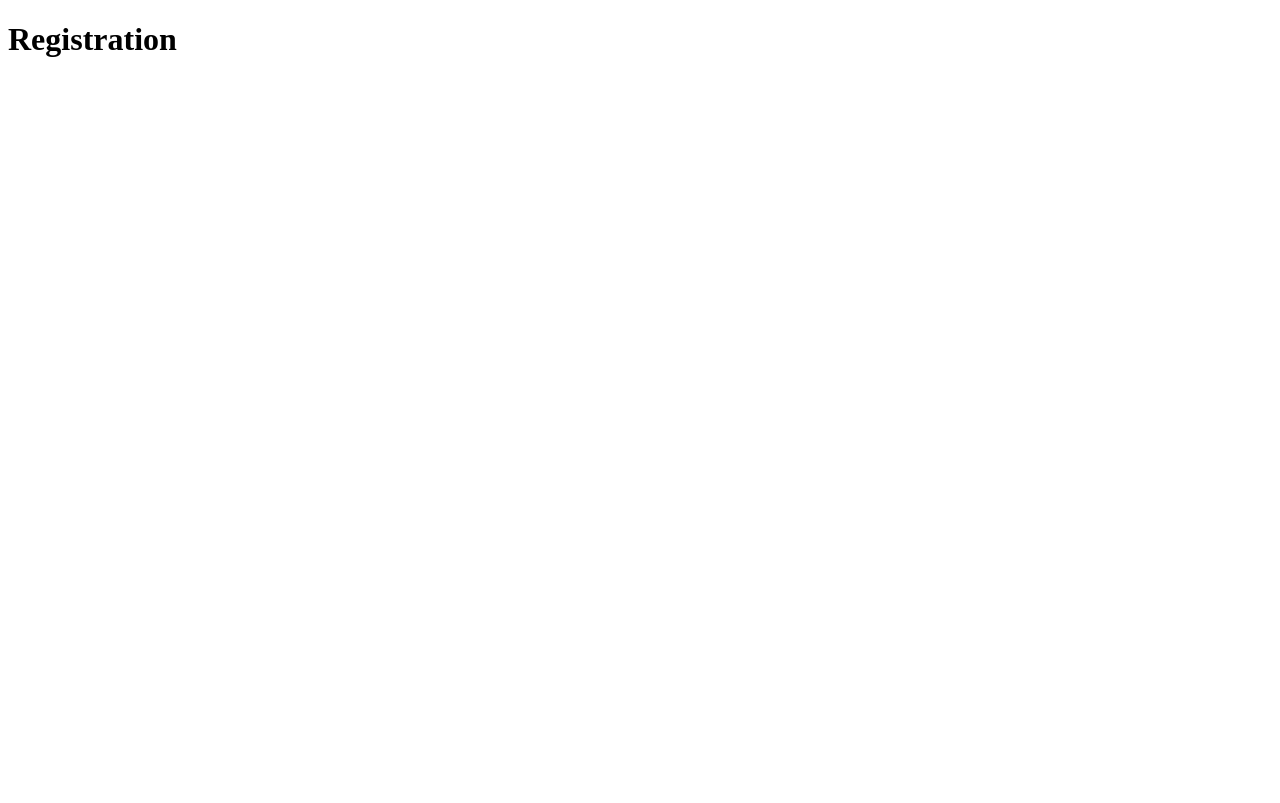
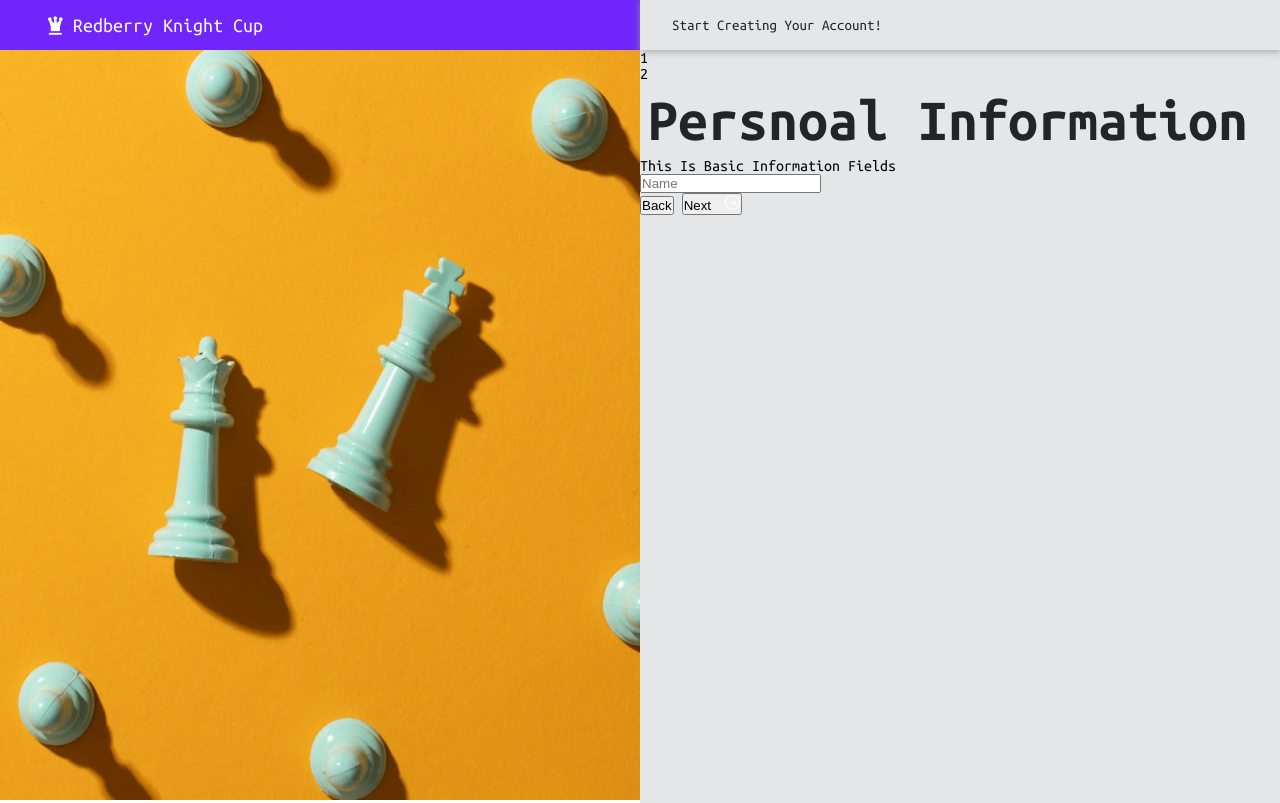
Before and after one commit to irakli012/redberrychess, a plain HTML site: page account_registration/index.html in a window 1280 px wide. Drawn offline with Linux system fonts and the light colour scheme.

Commit message:
Add basic html structure for user register page

```diff
--- a/account_registration/index.html
+++ b/account_registration/index.html
@@ -1,12 +1,70 @@
 <!DOCTYPE html>
 <html lang="en">
 <head>
-  <meta charset="UTF-8">
-  <meta http-equiv="X-UA-Compatible" content="IE=edge">
-  <meta name="viewport" content="width=device-width, initial-scale=1.0">
-  <title>Registration</title>
+    <meta charset="UTF-8">
+    <meta http-equiv="X-UA-Compatible" content="IE=edge">
+    <meta name="viewport" content="width=device-width, initial-scale=1.0">
+    <title>RedBerry Chess Tournament</title>
+    <link rel="preconnect" href="https://fonts.googleapis.com">
+    <link rel="preconnect" href="https://fonts.gstatic.com" crossorigin>
+    <link href="https://fonts.googleapis.com/css2?family=Ubuntu+Mono:ital,wght@0,400;0,700;1,400;1,700&display=swap" rel="stylesheet">
+    <link rel="stylesheet" href="./styles.css">
 </head>
 <body>
-  <h1>Registration</h1>
+    <div id="container">
+        <div class="firstHalf">
+            <div class="chess-header">
+                <img src="../media/logo.png" alt="" class="logo">Redberry Knight Cup
+            </div>
+
+            <div class="first-page-picture">
+                <img src="../media/registration.png" alt="" class="leftImg" >
+            </div>
+        </div>
+
+        <div class="secondHalf">
+            <div class="chess-header-2">
+                Start Creating Your Account!
+            </div>
+
+            <div class="registration-steps-container">
+                <div class="step-1">
+                    <span>
+                        1
+                    </span>
+                </div>
+
+                <span>
+                    <div class="step-2">
+                        <span>
+                            2
+                        </span>
+                    </div>
+                </span>
+            </div>
+
+            <div class="personal-information">
+                <h1>Persnoal Information</h1>
+                <span>This Is Basic Information Fields</span>
+
+                <div class="personal-info-input-container">
+                    <input type="text" placeholder="Name">
+                </div>
+
+                <div class="navigation-buttons">
+                    <button class="back-button">
+                        Back
+                    </button>
+
+                    <button class="next-button">
+                        Next <img src="../media/nextButton.png" alt="" width="15px" height="15px" style="margin-left: 10px;"
+                    </button>
+                </div>
+            </div>
+        </div>
+    </div>
+
+    <script src="./script.js"></script>
 </body>
 </html>
+</html>
--- a/account_registration/styles.css
+++ b/account_registration/styles.css
@@ -0,0 +1,75 @@
+* {
+  margin: 0;
+  padding: 0;
+  box-sizing: border-box;
+}
+
+body {
+  font-family: 'Ubuntu Mono', monospace;
+}
+
+#container {
+  width: 100%;
+  min-height: 100%;
+  height: 100vh;
+  display: grid;
+  grid-template-columns: repeat(2, 50%);
+  /* grid-column: 50%; */
+}
+
+#container .chess-header {
+  background-color: #7025fb;
+  color: #fff;
+  height: 50px;
+  font-size: 20px;
+  padding-left: 3rem;
+  display: flex;
+  align-items: center;
+}
+
+#container .chess-header-2 {
+  background-color: #e5e6e8;
+  height: 50px;
+  font-size: 15px;
+  padding-left: 2rem;
+  display: flex;
+  align-items: center;
+  /* border-bottom: 1px solid #212529; */
+  box-shadow: 1px 1px 8px #979da2;
+}
+
+.secondHalf {
+  background-color: #e5e6e8;
+  color: #212529;
+}
+
+.secondHalf h1 {
+  font-size: 60px;
+  display: inline-block;
+  padding: 0.5rem;
+}
+
+.secondHalf span {
+  color: #000;
+}
+
+.logo {
+  margin-right: 10px;
+}
+
+.leftImg {
+  width: 100%;
+  height: calc(100vh - 50px);
+}
+
+.getStartedButton {
+  display: flex;
+  align-items: center;
+  margin-top: 5rem;
+  border: none;
+  /* display: block; */
+  background-color: #212529;
+  color: #fff;
+  padding: 0.5rem 1rem;
+  border-radius: 5px;
+}
```
Also changed, not shown: media/registration.png (added).
